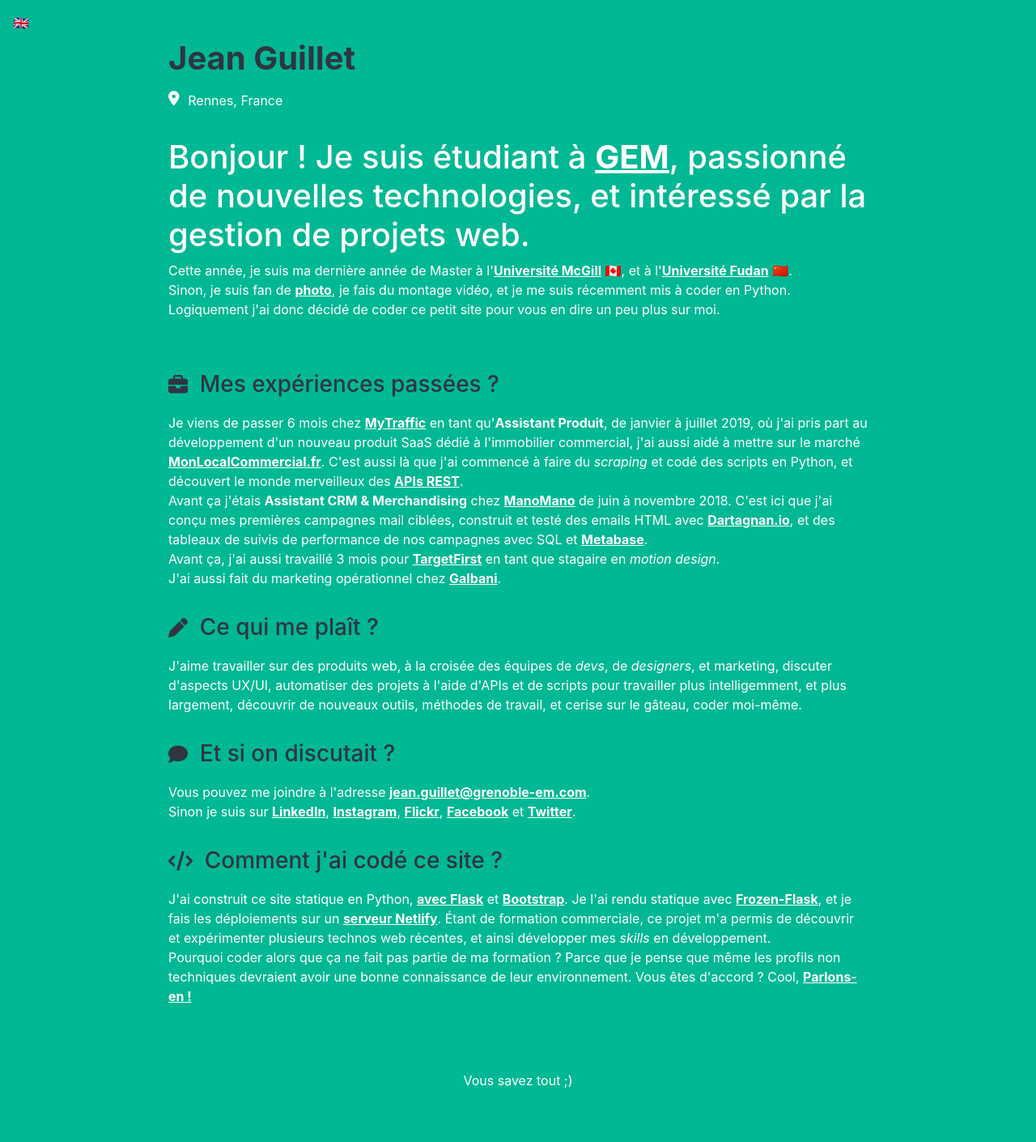
After one commit to John35961/website-pro, a Flask app: page /fr in a window 1280 px wide. The commit adds this page. Shown: the whole page at 81% size. Run offline with Flask 2, Linux system fonts and the light colour scheme; some libraries are stand-ins or nearby versions.

Commit message:
Adding bilingual mode

```diff
--- a/run.py
+++ b/run.py
@@ -6,5 +6,9 @@ app = Flask(__name__)
 def home():
     return render_template('layout.html')
 
+@app.route("/fr")
+def home_fr():
+    return render_template('layout_fr.html')
+
 if __name__ == "__main__":
     app.run(debug=True, port=5002)
--- a/static/main.css
+++ b/static/main.css
@@ -25,8 +25,12 @@ h1, h3, .icons {
     transition:0.2s;
 }
 
+.links-min:hover {
+    text-decoration: none;
+}
+
 .catch-phrase {
-    color:white;;
+    color:white;
 }
 
 @media screen and (max-width:700px) {
--- a/templates/layout.html
+++ b/templates/layout.html
@@ -17,6 +17,7 @@
         <div class="main-section container p-5 w-75">
             <div class="row">
                 <div class="col pb-5">
+                    <a href="{{ url_for('home_fr') }}" class="fixed-top p-3 links-min">🇫🇷</a>
                     <h1 class="font-weight-bold">Jean Guillet</h1>
                     <div style="font-size: 24px;" class="d-inline">
                         <i class="icons-white fas fa-map-marker-alt fa-xs pb-5"></i>
@@ -34,10 +35,10 @@
                         <i class="icons fas fa-briefcase fa-md"></i>
                     </div>
                     <h3 class="d-inline p-2">My past experiences ?</h3>
-                    <p class="pt-3">I was a <b>product intern</b> at <a href="https://www.mytraffic.io/" target="_blank" class="links">MyTraffic</a> from January to July 2019,
+                    <p class="pt-3">I was a <b>Product intern</b> at <a href="https://www.mytraffic.io/" target="_blank" class="links">MyTraffic</a> from January to July 2019,
                        where I took part in the development of a new location intelligence SaaS, and also helped releasing <a href="https://www.monlocalcommercial.fr/" target="_blank" class="links">MonLocalCommercial.fr</a>.
                        In the meantime, I started using Python for scraping and scripting purposes, and got to play with <a href="https://adresse.data.gouv.fr/api" target="_blank" class="links">geocoding REST APIs</a>.<br />
-                       I also worked as a CRM and emailing campaigns intern at <a href="https://www.manomano.fr/" target="_blank" class="links">ManoMano</a>
+                       I also worked as a <b>CRM and Merchandising intern</b> at <a href="https://www.manomano.fr/" target="_blank" class="links">ManoMano</a>
                        from June to November 2018. There, I learnt to create targeted emailing campaigns, built HTML emails
                        with <a href="https://dartagnan.io/fr" target="_blank" class="links">Dartagnan.io</a>, and monitoring dashboards
                        with SQL and <a href="https://metabase.com/" target="_blank" class="links">Metabase</a>.<br />
--- /dev/null
+++ b/templates/layout_fr.html
@@ -0,0 +1,104 @@
+<!DOCTYPE html>
+<html lang="en">
+
+    <head>
+        <!-- Required meta tags -->
+        <meta charset="utf-8">
+        <meta name="viewport" content="width=device-width, initial-scale=1, shrink-to-fit=no">
+        <title>jeanguillet.pro</title>
+        <!-- Bootstrap CSS -->
+        <link rel="stylesheet" href="https://maxcdn.bootstrapcdn.com/bootstrap/4.0.0/css/bootstrap.min.css" integrity="sha384-Gn5384xqQ1aoWXA+058RXPxPg6fy4IWvTNh0E263XmFcJlSAwiGgFAW/dAiS6JXm" crossorigin="anonymous">
+        <link rel="stylesheet" type="text/css" href="{{ url_for('static', filename='main.css') }}">
+        <link rel="shortcut icon" href="{{ url_for('static', filename='website-favicon.ico') }}">
+        <script src="https://kit.fontawesome.com/3a4753a963.js"></script>
+    </head>
+
+    <body>
+        <a href="{{ url_for('home') }}" class="fixed-top p-3 links-min">🇬🇧</a>
+        <div class="main-section container p-5 w-75">
+            <div class="row">
+                <div class="col pb-5">
+                    <h1 class="font-weight-bold">Jean Guillet</h1>
+                    <div style="font-size: 24px;" class="d-inline">
+                        <i class="icons-white fas fa-map-marker-alt fa-xs pb-5"></i>
+                    </div>
+                    <p class="d-inline p-1">Rennes, France</p>
+                    <h1 class="catch-phrase">Bonjour ! Je suis étudiant à <a href="https://grenoble-em.com" target="_blank" class="links">GEM</a>, passionné de nouvelles technologies, et intéressé par la gestion de projets web.</h1>
+                    <p>Cette année, je suis ma dernière année de Master à l'<a href="https://www.mcgill.ca/" target="_blank" class="links">Université McGill</a> 🇨🇦, et à l'<a href="http://www.fudan.edu.cn/en/" target="_blank" class="links">Université Fudan</a> 🇨🇳.<br />
+                       Sinon, je suis fan de <a href="https://jeanguillet.photo" target="_blank" class='links'>photo</a>, je fais du montage vidéo, et je me suis récemment mis à coder en Python.
+                       Logiquement j'ai donc décidé de coder ce petit site pour vous en dire un peu plus sur moi.</p>
+                </div>
+            </div>
+            <div class="row">
+                <div class="col pb-3">
+                    <div style="font-size: 24px;" class="d-inline">
+                        <i class="icons fas fa-briefcase fa-md"></i>
+                    </div>
+                    <h3 class="d-inline p-2">Mes expériences passées ?</h3>
+                    <p class="pt-3">Je viens de passer 6 mois chez <a href="https://www.mytraffic.io/" target="_blank" class="links">MyTraffic</a> en tant qu'<b>Assistant Produit</b>, de janvier à juillet 2019,
+                       où j'ai pris part au développement d'un nouveau produit SaaS dédié à l'immobilier commercial, j'ai aussi aidé à mettre sur le marché <a href="https://www.monlocalcommercial.fr/" target="_blank" class="links">MonLocalCommercial.fr</a>.
+                       C'est aussi là que j'ai commencé à faire du <i>scraping</i> et codé des scripts en Python, et découvert le monde merveilleux des <a href="https://adresse.data.gouv.fr/api" target="_blank" class="links">APIs REST</a>.<br />
+                       Avant ça j'étais <b>Assistant CRM & Merchandising</b> chez <a href="https://www.manomano.fr/" target="_blank" class="links">ManoMano</a>
+                       de juin à novembre 2018. C'est ici que j'ai conçu mes premières campagnes mail ciblées, construit et testé des emails HTML
+                       avec <a href="https://dartagnan.io/fr" target="_blank" class="links">Dartagnan.io</a>, et des tableaux de suivis de performance de nos campagnes
+                       avec SQL et <a href="https://metabase.com/" target="_blank" class="links">Metabase</a>.<br />
+                       Avant ça, j'ai aussi travaillé 3 mois pour <a href="https://www.targetfirst.com/" target="_blank" class="links">TargetFirst</a> en tant que stagaire en <i>motion design</i>. <br />
+                       J'ai aussi fait du marketing opérationnel chez <a href="https://www.galbani.fr/" target="_blank" class="links">Galbani</a>.
+                    </p>
+                </div>
+            </div>
+            <div class="row">
+                <div class="col pb-3">
+                    <div style="font-size: 24px;" class="d-inline">
+                    <i class="icons fas fa-pen fa-md"></i>
+                </div>
+                    <h3 class="d-inline p-2">Ce qui me plaît ?</h3>
+                    <p class="pt-3">
+                        J'aime travailler sur des produits web, à la croisée des équipes de <i>devs</i>, de <i>designers</i>, et marketing,
+                        discuter d'aspects UX/UI,
+                        automatiser des projets à l'aide d'APIs et de scripts pour travailler plus intelligemment,
+                        et plus largement, découvrir de nouveaux outils, méthodes de travail, et cerise sur le gâteau, coder moi-même.</li>
+                    </p>
+                </div>
+            </div>
+            <div class="row">
+                <div class="col pb-3">
+                    <div style="font-size: 24px;" class="d-inline">
+                    <i class="icons fas fa-comment fa-md"></i>
+                </div>
+                    <h3 class="d-inline p-2">Et si on discutait ?</h3>
+                    <p class="pt-3">Vous pouvez me joindre à l'adresse <a href="mailto:jean.guillet@grenoble-em.com" class="links">jean.guillet@grenoble-em.com</a>.<br />
+                        Sinon je suis sur <a href="https://www.linkedin.com/in/jean-guillet-4053a411b/" target="_blank" class="links">LinkedIn</a>,
+                        <a href="https://www.instagram.com/jeanguillet/" target="_blank" class="links">Instagram</a>,
+                        <a href="https://www.flickr.com/photos/john35961/" target="_blank" class="links">Flickr</a>,
+                        <a href="https://www.facebook.com/jean.guillet.33" target="_blank" class="links">Facebook</a> et
+                        <a href="https://twitter.com/Johnjohn35961" target="_blank" class="links">Twitter</a>.
+                        </p>
+                </div>
+            </div>
+            <div class="row">
+                <div class="col pb-5">
+                    <div style="font-size: 24px;" class="d-inline">
+                    <i class="icons fas fa-code fa-md"></i>
+                </div>
+                    <h3 class="d-inline p-2">Comment j'ai codé ce site ?</h3>
+                    <p class="pt-3">J'ai construit ce site statique en Python, <a href="https://flask.palletsprojects.com/en/1.0.x/" target="_blank" class="links"> avec Flask</a>
+                    et <a href="https://getbootstrap.com/" target="_blank" class="links">Bootstrap</a>.
+                    Je l'ai rendu statique avec <a href="https://pythonhosted.org/Frozen-Flask/" target="_blank" class="links">Frozen-Flask</a>, et je fais les déploiements sur un <a href="https://www.netlify.com/" target="_blank" class="links">serveur Netlify</a>.
+                    Étant de formation commerciale, ce projet m'a permis de découvrir et expérimenter
+                    plusieurs technos web récentes, et ainsi développer mes <i>skills</i> en développement.<br />
+                    Pourquoi coder alors que ça ne fait pas partie de ma formation ? Parce que je pense que même les profils non techniques devraient avoir une bonne connaissance de leur environnement. Vous êtes d'accord ? Cool, <a href="mailto:jean.guillet@grenoble-em.com" class="links">Parlons-en !</a></p>
+                </div>
+            </div>
+            <div class="row">
+                <p class="pt-3 mx-auto">Vous savez tout ;)</p>
+            </div>
+        </div>
+    </body>
+
+    <!-- Optional JavaScript -->
+    <!-- jQuery first, then Popper.js, then Bootstrap JS -->
+    <script src="https://code.jquery.com/jquery-3.2.1.slim.min.js" integrity="sha384-KJ3o2DKtIkvYIK3UENzmM7KCkRr/rE9/Qpg6aAZGJwFDMVNA/GpGFF93hXpG5KkN" crossorigin="anonymous"></script>
+    <script src="https://cdnjs.cloudflare.com/ajax/libs/popper.js/1.12.9/umd/popper.min.js" integrity="sha384-ApNbgh9B+Y1QKtv3Rn7W3mgPxhU9K/ScQsAP7hUibX39j7fakFPskvXusvfa0b4Q" crossorigin="anonymous"></script>
+    <script src="https://maxcdn.bootstrapcdn.com/bootstrap/4.0.0/js/bootstrap.min.js" integrity="sha384-JZR6Spejh4U02d8jOt6vLEHfe/JQGiRRSQQxSfFWpi1MquVdAyjUar5+76PVCmYl" crossorigin="anonymous"></script>
+</html>
```
